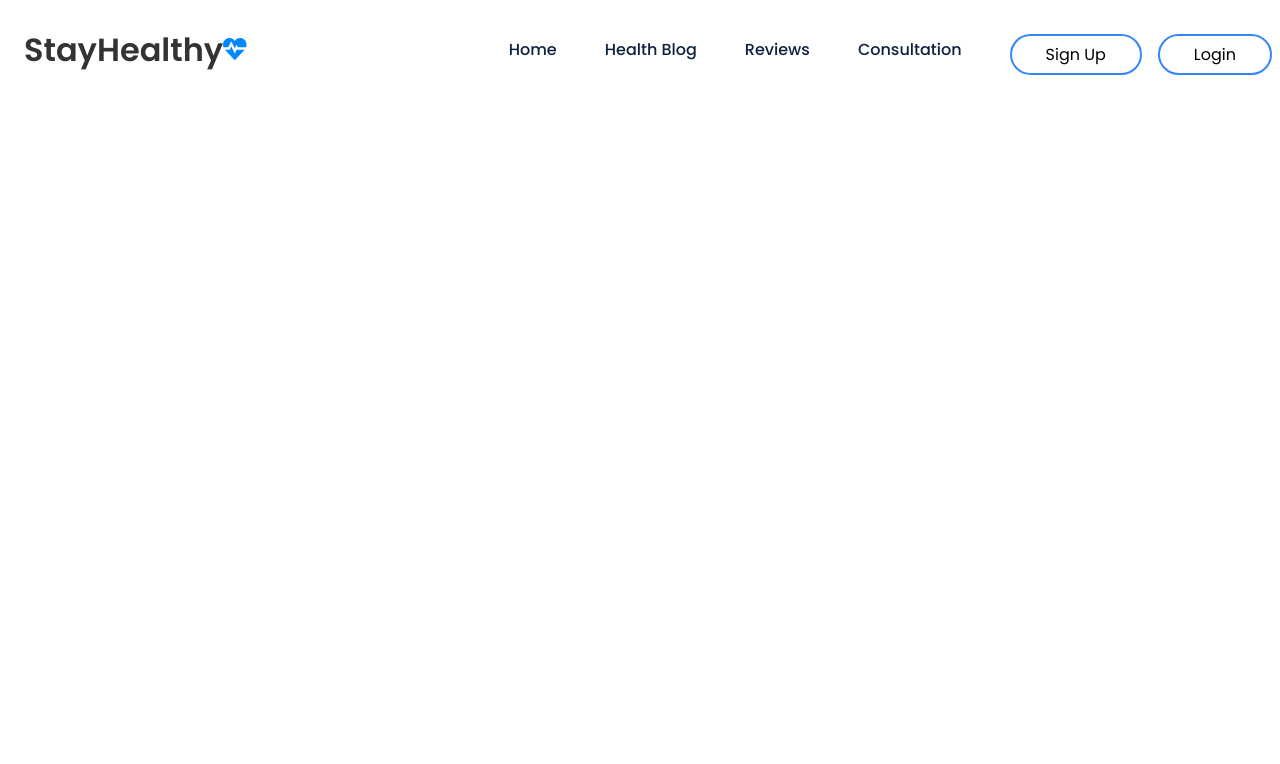
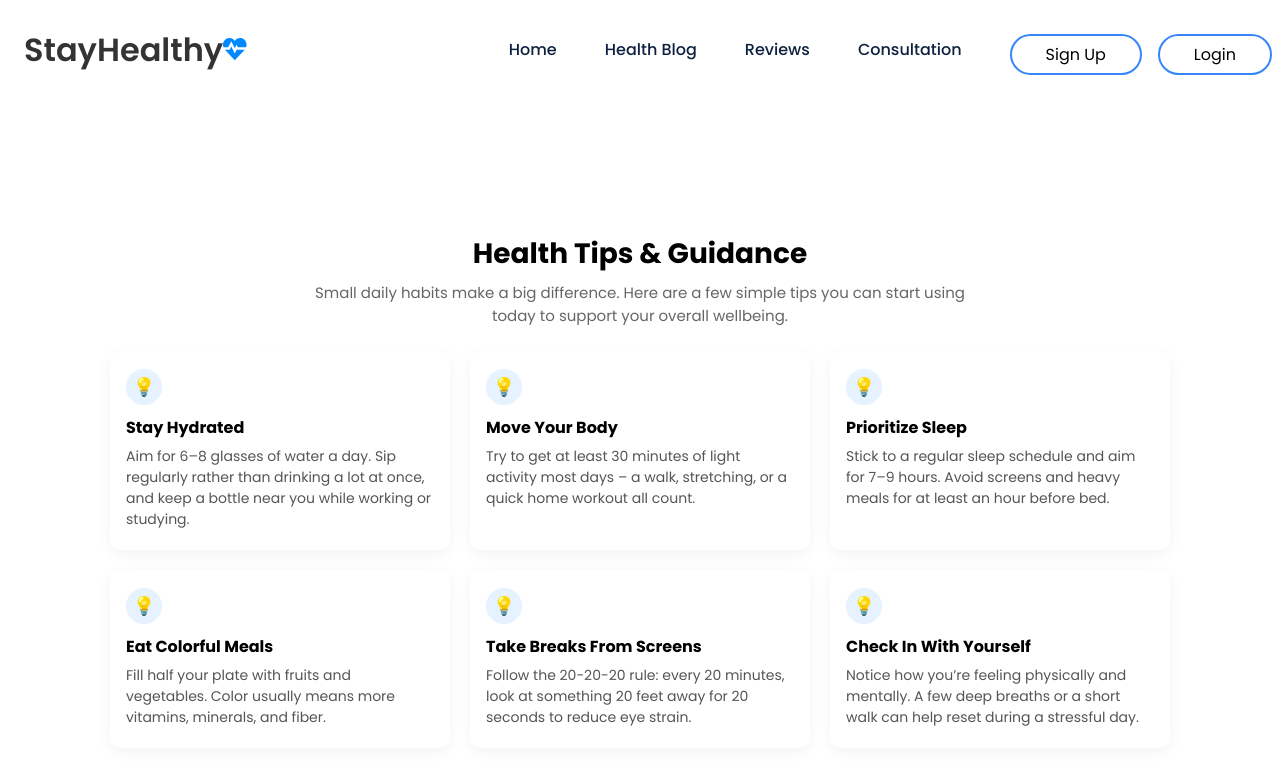
Before and after one commit to Mohamad-Mahmoud/med_appt, a React (Create React App) app: page /health-tips in a window 1280 px wide. Shown: the top 764 px of the page. Built offline with nearby package versions, Linux system fonts and the light colour scheme.

Commit message:
added healthtipsandguidance component

```diff
--- a/src/App.js
+++ b/src/App.js
@@ -13,6 +13,7 @@ import ReviewForm from "./Components/ReviewForm/ReviewForm";
 import ProfileCard from "./Components/ProfileCard/ProfileCard";
 import ReportsLayout from "./Components/ReportsLayout/ReportsLayout";
 import HealthBlog from "./Components/HealthBlog/HealthBlog";
+import HealthTipsAndGuidance from "./Components/HealthTipsAndGuidance/HealthTipsAndGuidance";
 
 function App() {
   return (
@@ -30,6 +31,7 @@ function App() {
             <Route path="/profile" element={<ProfileCard />} />
             <Route path="/reports" element={<ReportsLayout />} />
             <Route path="/health-blog" element={<HealthBlog />} />
+            <Route path="/health-tips" element={<HealthTipsAndGuidance />} />
           </Routes>
         </Notification>
       </BrowserRouter>
--- a/src/Components/HealthTipsAndGuidance/HealthTipsAndGuidance.css
+++ b/src/Components/HealthTipsAndGuidance/HealthTipsAndGuidance.css
@@ -0,0 +1,78 @@
+.health-tips-wrapper {
+  max-width: 1100px;
+  margin: 8% auto 4%;
+  padding: 20px;
+  text-align: center;
+}
+
+.health-tips-header h1 {
+  font-size: 28px;
+  margin-bottom: 8px;
+}
+
+.health-tips-header p {
+  max-width: 650px;
+  margin: 0 auto 24px;
+  color: #666;
+  font-size: 15px;
+}
+
+.health-tips-grid {
+  display: grid;
+  grid-template-columns: repeat(3, minmax(0, 1fr));
+  gap: 20px;
+}
+
+.health-tip-card {
+  background-color: #ffffff;
+  border-radius: 10px;
+  padding: 18px 16px 20px;
+  box-shadow: 0 4px 15px rgba(0, 0, 0, 0.05);
+  text-align: left;
+  transition: transform 0.2s ease, box-shadow 0.2s ease;
+}
+
+.health-tip-card:hover {
+  transform: translateY(-3px);
+  box-shadow: 0 8px 20px rgba(0, 0, 0, 0.08);
+}
+
+.health-tip-icon {
+  width: 36px;
+  height: 36px;
+  border-radius: 999px;
+  display: flex;
+  align-items: center;
+  justify-content: center;
+  background: #e6f2ff;
+  font-size: 18px;
+  margin-bottom: 10px;
+}
+
+.health-tip-card h3 {
+  font-size: 16px;
+  margin-bottom: 6px;
+}
+
+.health-tip-card p {
+  font-size: 14px;
+  color: #555;
+  line-height: 1.5;
+}
+
+/* Responsive */
+@media (max-width: 900px) {
+  .health-tips-grid {
+    grid-template-columns: repeat(2, minmax(0, 1fr));
+  }
+}
+
+@media (max-width: 600px) {
+  .health-tips-grid {
+    grid-template-columns: 1fr;
+  }
+
+  .health-tips-wrapper {
+    margin-top: 20%;
+  }
+}
--- a/src/Components/HealthTipsAndGuidance/HealthTipsAndGuidance.js
+++ b/src/Components/HealthTipsAndGuidance/HealthTipsAndGuidance.js
@@ -0,0 +1,55 @@
+import React from "react";
+import "./HealthTipsAndGuidance.css";
+
+const tips = [
+  {
+    title: "Stay Hydrated",
+    text: "Aim for 6–8 glasses of water a day. Sip regularly rather than drinking a lot at once, and keep a bottle near you while working or studying."
+  },
+  {
+    title: "Move Your Body",
+    text: "Try to get at least 30 minutes of light activity most days – a walk, stretching, or a quick home workout all count."
+  },
+  {
+    title: "Prioritize Sleep",
+    text: "Stick to a regular sleep schedule and aim for 7–9 hours. Avoid screens and heavy meals for at least an hour before bed."
+  },
+  {
+    title: "Eat Colorful Meals",
+    text: "Fill half your plate with fruits and vegetables. Color usually means more vitamins, minerals, and fiber."
+  },
+  {
+    title: "Take Breaks From Screens",
+    text: "Follow the 20-20-20 rule: every 20 minutes, look at something 20 feet away for 20 seconds to reduce eye strain."
+  },
+  {
+    title: "Check In With Yourself",
+    text: "Notice how you’re feeling physically and mentally. A few deep breaths or a short walk can help reset during a stressful day."
+  }
+];
+
+const HealthTipsAndGuidance = () => {
+  return (
+    <section className="health-tips-wrapper">
+      <div className="health-tips-header">
+        <h1>Health Tips &amp; Guidance</h1>
+        <p>
+          Small daily habits make a big difference. Here are a few simple tips
+          you can start using today to support your overall wellbeing.
+        </p>
+      </div>
+
+      <div className="health-tips-grid">
+        {tips.map((tip) => (
+          <div className="health-tip-card" key={tip.title}>
+            <div className="health-tip-icon">💡</div>
+            <h3>{tip.title}</h3>
+            <p>{tip.text}</p>
+          </div>
+        ))}
+      </div>
+    </section>
+  );
+};
+
+export default HealthTipsAndGuidance;
```
